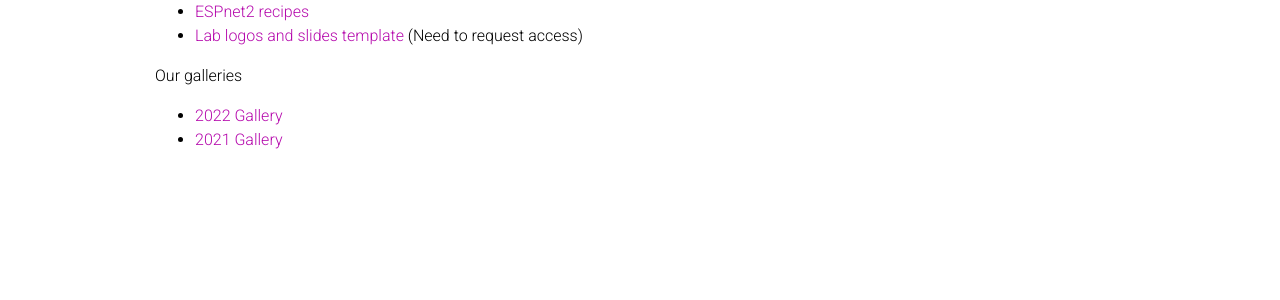
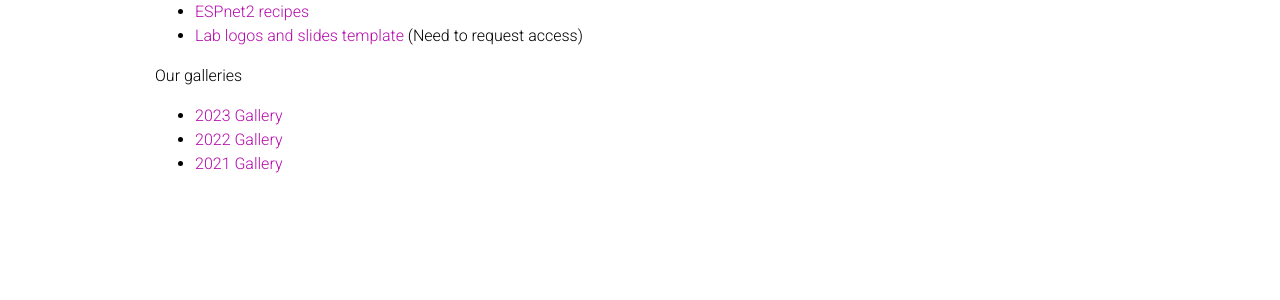
Before and after one commit to shinjiwlab/shinjiwlab.github.io, a Jekyll site: the page built from _pages/info.md, in a window 1280 px wide. Shown: the part 296-596 px from the top of the page. Built offline with Jekyll 4.4.1, drawn with Linux system fonts in a browser that asks for light colours; nearby versions of some CDN libraries; a style sheet for code colours, icons or effects is not loaded.

Commit message:
Update info.md

```diff
--- a/_pages/info.md
+++ b/_pages/info.md
@@ -18,5 +18,6 @@ This page has some information guidelines for members of WAVLab.
 
 Our galleries
 
+* [2023 Gallery](https://shinjiwlab.github.io/activities/2023/2023-record/)
 * [2022 Gallery](https://shinjiwlab.github.io/activities/2022/2022-record/)
 * [2021 Gallery](https://shinjiwlab.github.io/activities/2022/2021-record/)
```
